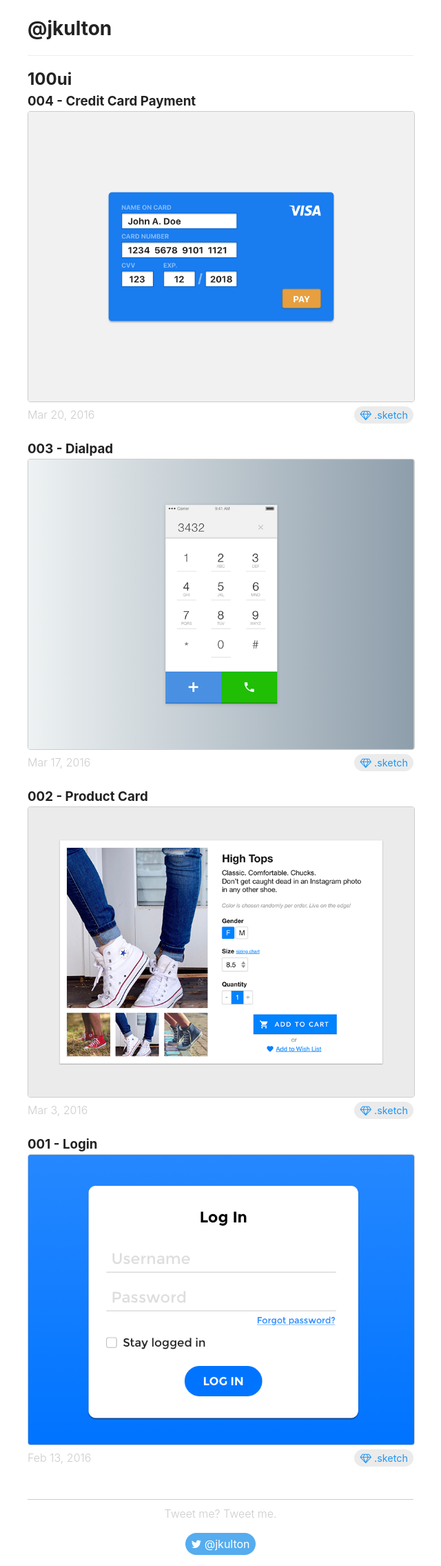
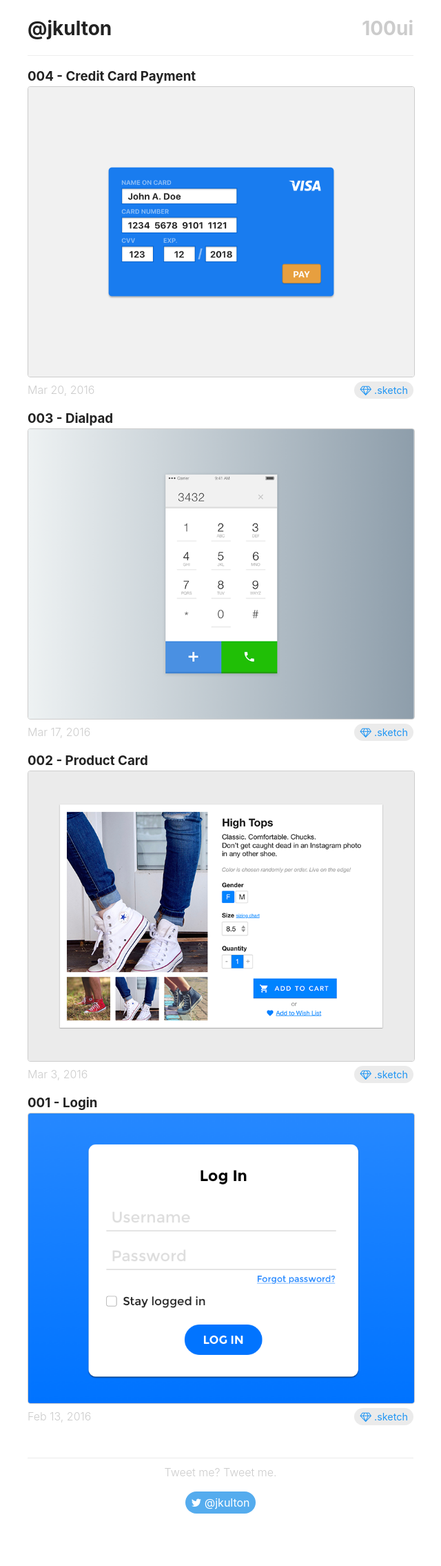
Before and after one commit to jkulton/jkulton.github.io, a Jekyll site: the page built from 100ui/index.html, in a window 1280 px wide. Shown: the whole page at 69% size, without its empty margins (320-960 px from the left). Built offline with Jekyll 4.4.1, drawn with Linux system fonts in a browser that asks for light colours; nearby versions of some CDN libraries; after the commit the page ends 2210 px from its top, so only the background shows below that.

Commit message:
title for sub-page

```diff
--- a/100ui/index.html
+++ b/100ui/index.html
@@ -5,8 +5,6 @@ title: "100ui"
 
 {% include header.html %}
 <div class="wrapper">
-
-	<h2>{{ page.title }}</h2>
 
 	<div class="ui">
 		<h3>004 - Credit Card Payment</h3>
--- a/_includes/header.html
+++ b/_includes/header.html
@@ -2,4 +2,6 @@
 
   <h1><a href="http://jkulton.com/">@jkulton</a></h1>
 
+  {% if page.title %}<h1 class="page-title">{{ page.title }}</h1>{% endif %}
+
 </header>
--- a/_sass/_base.scss
+++ b/_sass/_base.scss
@@ -59,6 +59,15 @@ header {
     padding-bottom: 1rem;
     margin-top: 1rem;
     border-bottom: 1px solid #eee;
+    position: relative;
+}
+
+.page-title {
+    position: absolute;
+    color: #ccc;
+    right: 0;
+    font-size: 1.75rem;
+    top: .25rem;
 }
 
 header a {
@@ -93,7 +102,7 @@ h2 {
 
 .twitter {
     margin: 3rem 0 1rem 0;
-    border-top:1px solid #ccc;
+    border-top:1px solid #ebebeb;
     padding-top:.5rem;
     text-align: center;
     color: #ccc;
@@ -118,7 +127,7 @@ h2 {
 // 100ui
 
 .ui {
-    margin-bottom: 1.5rem;
+   margin: 1rem 0;
 }
 
 .card {
```
